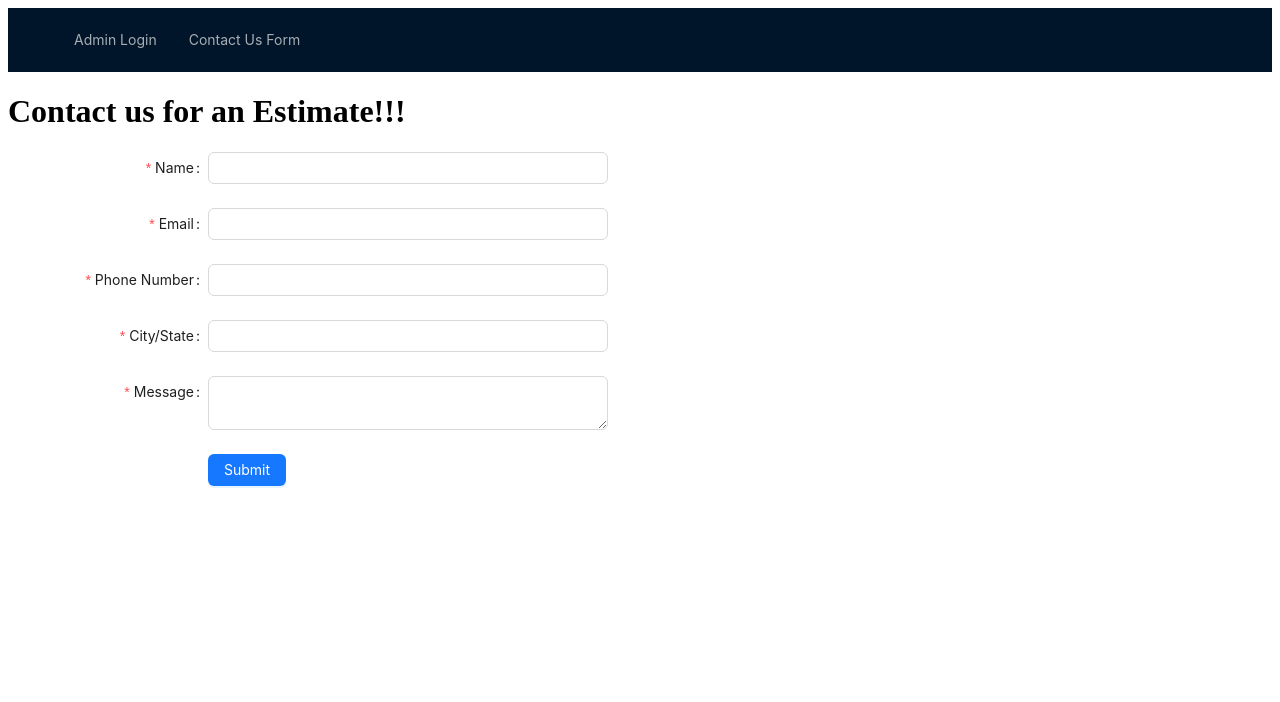
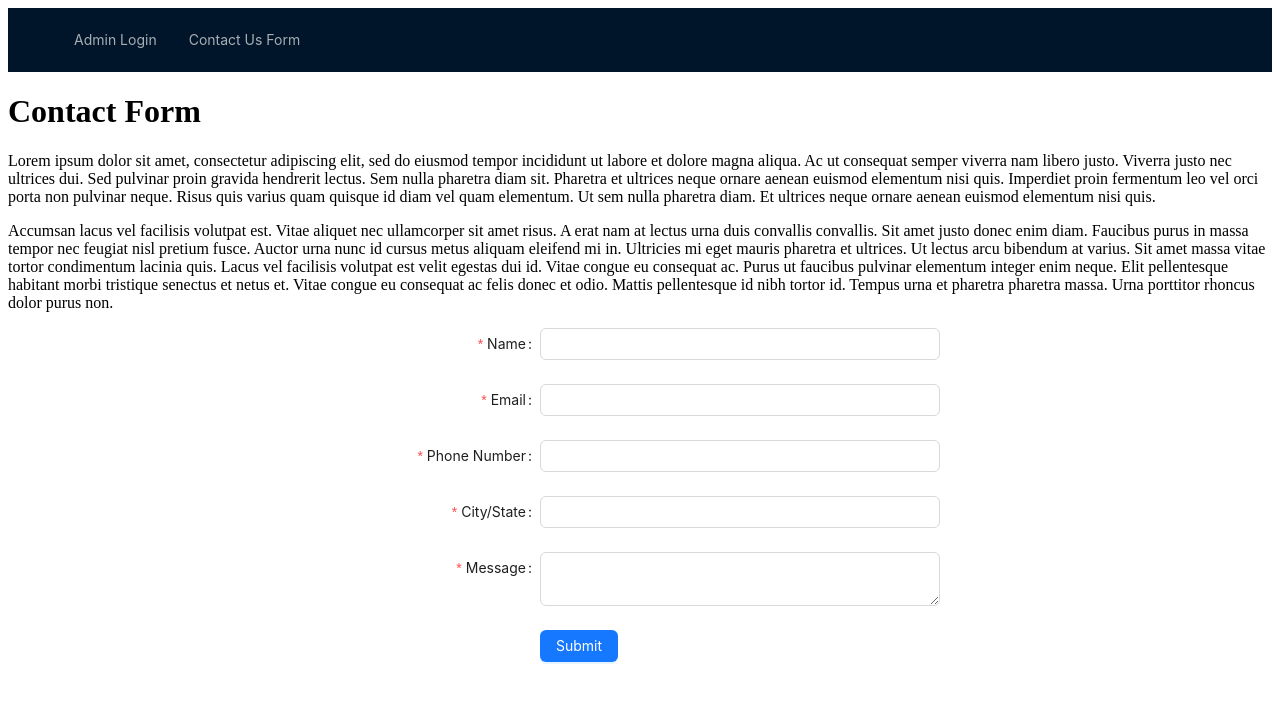
Before and after one commit to mitchalejo94/arenasInc, a React (Vite) app in the folder client/: page /contactForm in a window 1280 px wide. Shown: the top 702 px of the page. Built offline with nearby package versions, Linux system fonts and the light colour scheme.

Commit message:
Feat: Added some contact form styling

```diff
--- a/client/src/App.jsx
+++ b/client/src/App.jsx
@@ -1,6 +1,6 @@
 import { BrowserRouter as Router, Route, Routes, Link } from "react-router-dom";
 import Contact from "./components/Contact";
-import ContactForm from "./components/ContactForm";
+import ContactForm from "./components/contactForm/ContactForm";
 import Login from "./components/Login";
 import Publication from "./components/Publication";
 import CompletedContacts from "./components/CompletedContacts";
--- a/client/src/components/ContactForm.jsx
+++ /dev/null
@@ -1,136 +0,0 @@
-import React, { useRef, useState } from "react";
-import { Button, Checkbox, Form, Input } from "antd";
-import axios from "axios";
-
-function ContactForm() {
-  const formRef = useRef(null);
-  let [submitted, setSubmitted] = useState(false);
-
-  const onFinish = (values) => {
-    onSubmit(values);
-  };
-
-  const onFinishFailed = (errorInfo) => {
-    console.log("Failed:", errorInfo);
-  };
-  const onSubmit = (data) => {
-    axios
-      .post("http://localhost:3003/contact", data)
-      .then((response) => {
-        setSubmitted(true);
-      })
-      .catch((error) => {
-        console.error("Error submitting form:", error);
-      })
-      .finally(() => {
-        if (formRef.current) {
-          setTimeout(() => {
-            formRef.current.resetFields();
-          }, 100);
-        }
-      });
-  };
-  const phoneNumberRegex = /^\d{10}$/;
-
-  return (
-    <div className="contactFormPage">
-      <h1>Contact us for an Estimate!!!</h1>
-
-      <Form
-        name="basic"
-        labelCol={{ span: 8 }}
-        wrapperCol={{ span: 16 }}
-        style={{ maxWidth: 600 }}
-        initialValues={{ remember: true }}
-        onFinish={onFinish}
-        onFinishFailed={onFinishFailed}
-        autoComplete="off"
-        ref={formRef}
-      >
-        <Form.Item
-          label="Name"
-          name="name"
-          rules={[
-            {
-              required: true,
-              message: "Please input your name!",
-            },
-          ]}
-        >
-          <Input />
-        </Form.Item>
-
-        <Form.Item
-          label="Email"
-          name="email"
-          rules={[
-            {
-              required: true,
-              type: "email",
-              message: "Please input a valid email address!",
-            },
-          ]}
-        >
-          <Input />
-        </Form.Item>
-
-        <Form.Item
-          label="Phone Number"
-          name="phoneNumber"
-          rules={[
-            {
-              required: true,
-              message: "Please input your phone number!",
-            },
-            {
-              pattern: phoneNumberRegex,
-              message: "Please enter a valid phone number format.",
-            },
-          ]}
-        >
-          <Input />
-        </Form.Item>
-
-        <Form.Item
-          label="City/State"
-          name="cityState"
-          rules={[
-            {
-              required: true,
-              message: "Please input your city and state!",
-            },
-          ]}
-        >
-          <Input />
-        </Form.Item>
-
-        <Form.Item
-          label="Message"
-          name="message"
-          rules={[
-            {
-              required: true,
-              message: "Please input your message!",
-            },
-          ]}
-        >
-          <Input.TextArea />
-        </Form.Item>
-
-        <Form.Item wrapperCol={{ offset: 8, span: 16 }}>
-          <Button type="primary" htmlType="submit">
-            Submit
-          </Button>
-        </Form.Item>
-        {submitted && (
-          <div className="alert">
-            Thank you for submitting contact request, We will get back to you
-            ASAP.
-          </div>
-        )}
-      </Form>
-    </div>
-  );
-}
-
-export default ContactForm;
--- /dev/null
+++ b/client/src/components/contactForm/ContactForm.css
@@ -0,0 +1,2 @@
+Form {
+}
--- /dev/null
+++ b/client/src/components/contactForm/ContactForm.jsx
@@ -0,0 +1,170 @@
+import React, { useRef, useState } from "react";
+import { Button, Checkbox, Form, Input } from "antd";
+import axios from "axios";
+import "./ContactForm.css";
+
+function ContactForm() {
+  const formRef = useRef(null);
+  let [submitted, setSubmitted] = useState(false);
+
+  const onFinish = (values) => {
+    onSubmit(values);
+  };
+
+  const onFinishFailed = (errorInfo) => {
+    console.log("Failed:", errorInfo);
+  };
+  const onSubmit = (data) => {
+    axios
+      .post("http://localhost:3003/contact", data)
+      .then((response) => {
+        setSubmitted(true);
+      })
+      .catch((error) => {
+        console.error("Error submitting form:", error);
+      })
+      .finally(() => {
+        if (formRef.current) {
+          setTimeout(() => {
+            formRef.current.resetFields();
+          }, 100);
+        }
+      });
+  };
+  const phoneNumberRegex = /^(1\d{10}|\d{10})$/;
+
+  return (
+    <>
+      <div className="contactFormTitle">
+        <h1>Contact Form</h1>
+      </div>
+      <div className="cotactFormBody">
+        <p>
+          Lorem ipsum dolor sit amet, consectetur adipiscing elit, sed do
+          eiusmod tempor incididunt ut labore et dolore magna aliqua. Ac ut
+          consequat semper viverra nam libero justo. Viverra justo nec ultrices
+          dui. Sed pulvinar proin gravida hendrerit lectus. Sem nulla pharetra
+          diam sit. Pharetra et ultrices neque ornare aenean euismod elementum
+          nisi quis. Imperdiet proin fermentum leo vel orci porta non pulvinar
+          neque. Risus quis varius quam quisque id diam vel quam elementum. Ut
+          sem nulla pharetra diam. Et ultrices neque ornare aenean euismod
+          elementum nisi quis.
+        </p>
+        <p>
+          Accumsan lacus vel facilisis volutpat est. Vitae aliquet nec
+          ullamcorper sit amet risus. A erat nam at lectus urna duis convallis
+          convallis. Sit amet justo donec enim diam. Faucibus purus in massa
+          tempor nec feugiat nisl pretium fusce. Auctor urna nunc id cursus
+          metus aliquam eleifend mi in. Ultricies mi eget mauris pharetra et
+          ultrices. Ut lectus arcu bibendum at varius. Sit amet massa vitae
+          tortor condimentum lacinia quis. Lacus vel facilisis volutpat est
+          velit egestas dui id. Vitae congue eu consequat ac. Purus ut faucibus
+          pulvinar elementum integer enim neque. Elit pellentesque habitant
+          morbi tristique senectus et netus et. Vitae congue eu consequat ac
+          felis donec et odio. Mattis pellentesque id nibh tortor id. Tempus
+          urna et pharetra pharetra massa. Urna porttitor rhoncus dolor purus
+          non.
+        </p>
+      </div>
+      <div className="contactFormPage">
+        <Form
+          name="basic"
+          labelCol={{ span: 8 }}
+          // wrapperCol={{ span: 16 }}
+          style={{ maxWidth: 600, margin: "auto", color: "blue" }}
+          initialValues={{ remember: true }}
+          onFinish={onFinish}
+          onFinishFailed={onFinishFailed}
+          autoComplete="off"
+          ref={formRef}
+        >
+          <div className="formItems">
+            <Form.Item
+              label="Name"
+              name="name"
+              rules={[
+                {
+                  required: true,
+                  message: "Please include your name!",
+                },
+              ]}
+            >
+              <Input />
+            </Form.Item>
+
+            <Form.Item
+              label="Email"
+              name="email"
+              rules={[
+                {
+                  required: true,
+                  type: "email",
+                  message: "Please input a valid email address",
+                },
+              ]}
+            >
+              <Input />
+            </Form.Item>
+
+            <Form.Item
+              label="Phone Number"
+              name="phoneNumber"
+              rules={[
+                {
+                  required: true,
+                  message: "Please input a valid phone number",
+                },
+                {
+                  pattern: phoneNumberRegex,
+                  message: "Please enter a valid phone number format.",
+                },
+              ]}
+            >
+              <Input />
+            </Form.Item>
+
+            <Form.Item
+              label="City/State"
+              name="cityState"
+              rules={[
+                {
+                  required: true,
+                  message: "Please input your city and state!",
+                },
+              ]}
+            >
+              <Input />
+            </Form.Item>
+
+            <Form.Item
+              label="Message"
+              name="message"
+              rules={[
+                {
+                  required: true,
+                  message: "Please input your message!",
+                },
+              ]}
+            >
+              <Input.TextArea />
+            </Form.Item>
+
+            <Form.Item wrapperCol={{ offset: 8, span: 16 }}>
+              <Button type="primary" htmlType="submit">
+                Submit
+              </Button>
+            </Form.Item>
+          </div>
+          {submitted && (
+            <div className="alert">
+              Thank you, for submitting contact request, We will contact you
+              shortly.
+            </div>
+          )}
+        </Form>
+      </div>
+    </>
+  );
+}
+
+export default ContactForm;
```
